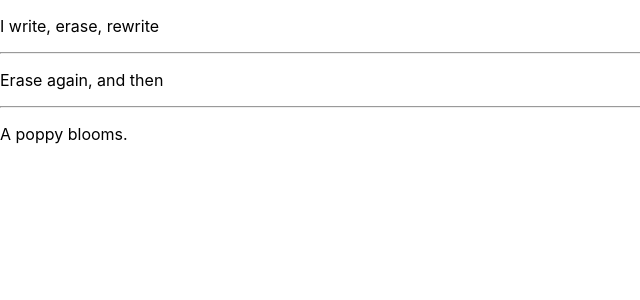
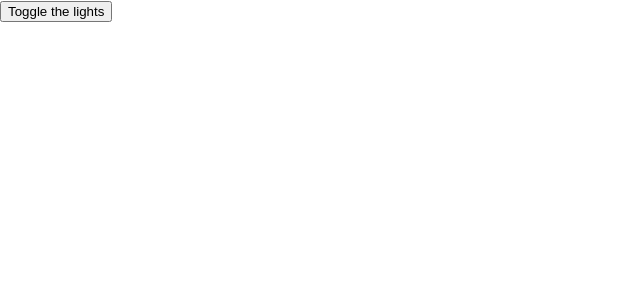
Before and after one commit to korbosit/react-dev, a React (Create React App) app: page / in a window 1280 px wide. Shown: the top 300 px of the page, without its empty margins (0-640 px from the left). Built offline with nearby package versions, Linux system fonts and the light colour scheme.

Commit message:
practice

```diff
--- a/src/App.js
+++ b/src/App.js
@@ -1,392 +1,176 @@
+import React from 'react';
+import './App.css';
 
-import './App.css';
-import { getImageUrl } from './utils';
-
-// const people = [
-// 	'Creola Katherine Johnson: mathematician',
-// 	'Mario José Molina-Pasquel Henríquez: chemist',
-// 	'Mohammad Abdus Salam: physicist',
-// 	'Percy Lavon Julian: chemist',
-// 	'Subrahmanyan Chandrasekhar: astrophysicist',
-// ];
 
 // const App = () => {
 
-// const listItems = people.map((element, index) => {
-// 	return <li key={index}>{element}</li>;
-// });
-
-// return (
-// 	<ul>{listItems}</ul>
-// )
-
-// }
-
-//========================================================================================================================================================
-
-// const people = [
-//    {
-//       id: 0,
-//       name: "Creola Katherine Johnson",
-//       profession: "mathematician",
-//       accomplishment: "spaceflight calculations",
-//       imageId: "MK3eW3A",
-//    },
-//    {
-//       id: 1,
-//       name: "Mario José Molina-Pasquel Henríquez",
-//       profession: "chemist",
-//       accomplishment: "discovery of Arctic ozone hole",
-//       imageId: "mynHUSa",
-//    },
-//    {
-//       id: 2,
-//       name: "Mohammad Abdus Salam",
-//       profession: "physicist",
-//       accomplishment: "electromagnetism theory",
-//       imageId: "bE7W1ji",
-//    },
-//    {
-//       id: 3,
-//       name: "Percy Lavon Julian",
-//       profession: "chemist",
-//       accomplishment:
-//          "pioneering cortisone drugs, steroids and birth control pills",
-//       imageId: "IOjWm71",
-//    },
-//    {
-//       id: 4,
-//       name: "Subrahmanyan Chandrasekhar",
-//       profession: "astrophysicist",
-//       accomplishment: "white dwarf star mass calculations",
-//       imageId: "lrWQx8l",
-//    },
-// ];
-
-
-// const App = () => {
-//    const chemists = people.filter((person) => person.profession === "chemist");
-//    const listItems = chemists.map((person) => (
-//       <li>
-//          <img src={getImageUrl(person)} alt={person.name} />
-//          <p>
-//             <b>{person.name}:</b>
-//             {" " + person.profession + " "}
-//             known for {person.accomplishment}
-//          </p>
-//       </li>
-//    ));
-//    return <ul>{listItems}</ul>;
-// };
-
-//========================================================================================================================================================
-
-// const people = [
-//    {
-//       id: 0,
-//       name: "Creola Katherine Johnson",
-//       profession: "mathematician",
-//       accomplishment: "spaceflight calculations",
-//       imageId: "MK3eW3A",
-//    },
-//    {
-//       id: 1,
-//       name: "Mario José Molina-Pasquel Henríquez",
-//       profession: "chemist",
-//       accomplishment: "discovery of Arctic ozone hole",
-//       imageId: "mynHUSa",
-//    },
-//    {
-//       id: 2,
-//       name: "Mohammad Abdus Salam",
-//       profession: "physicist",
-//       accomplishment: "electromagnetism theory",
-//       imageId: "bE7W1ji",
-//    },
-//    {
-//       id: 3,
-//       name: "Percy Lavon Julian",
-//       profession: "chemist",
-//       accomplishment:
-//          "pioneering cortisone drugs, steroids and birth control pills",
-//       imageId: "IOjWm71",
-//    },
-//    {
-//       id: 4,
-//       name: "Subrahmanyan Chandrasekhar",
-//       profession: "astrophysicist",
-//       accomplishment: "white dwarf star mass calculations",
-//       imageId: "lrWQx8l",
-//    },
-// ];
-
-
-// const App = () => {
-//    const listItems = people.map((person) => (
-//       <li key={person.id}>
-//          <img src={getImageUrl(person)} alt={person.name} />
-//          <p>
-//             <b>{person.name}:</b>
-//             {" " + person.profession + " "}
-//             known for {person.accomplishment}
-//          </p>
-//       </li>
-//    ));
-//    return <ul>{listItems}</ul>;
-// };
-
-//========================================================================================================================================================
-
-// const people = [
-//    {
-//       id: 0,
-//       name: "Creola Katherine Johnson",
-//       profession: "mathematician",
-//       accomplishment: "spaceflight calculations",
-//       imageId: "MK3eW3A",
-//    },
-//    {
-//       id: 1,
-//       name: "Mario José Molina-Pasquel Henríquez",
-//       profession: "chemist",
-//       accomplishment: "discovery of Arctic ozone hole",
-//       imageId: "mynHUSa",
-//    },
-//    {
-//       id: 2,
-//       name: "Mohammad Abdus Salam",
-//       profession: "physicist",
-//       accomplishment: "electromagnetism theory",
-//       imageId: "bE7W1ji",
-//    },
-//    {
-//       id: 3,
-//       name: "Percy Lavon Julian",
-//       profession: "chemist",
-//       accomplishment:
-//          "pioneering cortisone drugs, steroids and birth control pills",
-//       imageId: "IOjWm71",
-//    },
-//    {
-//       id: 4,
-//       name: "Subrahmanyan Chandrasekhar",
-//       profession: "astrophysicist",
-//       accomplishment: "white dwarf star mass calculations",
-//       imageId: "lrWQx8l",
-//    },
-// ];
-
-
-// const App = () => {
-//    const listItems = people.map((person) => (
-//       <li key={person.id}>
-//          <img src={getImageUrl(person)} alt={person.name} />
-//          <p>
-//             <b>{person.name}:</b>
-//             {" " + person.profession + " "}
-//             known for {person.accomplishment}
-//          </p>
-//       </li>
-//    ));
-//    return (
-//       <article>
-//          <h1>Scientists</h1>
-//          <ul>{listItems}</ul>
-//       </article>
-//    );
-// };
-
-// const App = () => {
-// 	// фильтруем химиков и получаем массив химиков
-//    const chemists = people.filter((person) => person.profession === "chemist");
-// 	// фильтруем остальных ученых и получаем массив их
-//    const otherScientists = people.filter(
-//       (person) => person.profession !== "chemist"
-//    );
-
-// 	// мапим химиков
-//    const chemistItems = chemists.map((person) => (
-//       <li key={person.id}>
-//          <img src={getImageUrl(person)} alt={person.name} />
-//          <p>
-//             <b>{person.name}:</b>
-//             {" " + person.profession + " "}
-//             known for {person.accomplishment}
-//          </p>
-//       </li>
-//    ));
-// 	// мапим остальных ученых
-//    const otherScientistItems = otherScientists.map((person) => (
-//       <li key={person.id}>
-//          <img src={getImageUrl(person)} alt={person.name} />
-//          <p>
-//             <b>{person.name}:</b>
-//             {" " + person.profession + " "}
-//             known for {person.accomplishment}
-//          </p>
-//       </li>
-//    ));
+// 	function handleClick() {
+// 		alert('You clicked me!');
+//   }
 
 //    return (
-//       <article>
-//          <h1>Scientists</h1>
-//          <ul>
-//             {chemists.length > 0 && (
-//                <li>
-//                   <h2>Chemists</h2>
-//                   {chemistItems}
-//                </li>
-//             )}
-//             {otherScientists.length > 0 && (
-//                <li>
-//                   <h2>Other Scientists</h2>
-//                   {otherScientistItems}
-//                </li>
-//             )}
-//          </ul>
-//       </article>
+// 		<button onClick={handleClick}>Click me</button>
 //    );
 // };
 
 //========================================================================================================================================================
 
-// const recipes = [
-//    {
-//       id: "greek-salad",
-//       name: "Greek Salad",
-//       ingredients: ["tomatoes", "cucumber", "onion", "olives", "feta"],
-//    },
-//    {
-//       id: "hawaiian-pizza",
-//       name: "Hawaiian Pizza",
-//       ingredients: [
-//          "pizza crust",
-//          "pizza sauce",
-//          "mozzarella",
-//          "ham",
-//          "pineapple",
-//       ],
-//    },
-//    {
-//       id: "hummus",
-//       name: "Hummus",
-//       ingredients: [
-//          "chickpeas",
-//          "olive oil",
-//          "garlic cloves",
-//          "lemon",
-//          "tahini",
-//       ],
-//    },
-// ];
+// function AlertButton({ message, children }) {
+//    return <button onClick={() => alert(message)}>{children}</button>;
+// }
 
 // const App = () => {
-
-// 	const listRecept = recipes.map((recipe) => (
-// 		<div key={recipe.id}>
-// 			<h2>{recipe.name}</h2>
-// 			<ul>
-// 				{recipe.ingredients.map((ingredient) => (
-// 					<li>
-// 						{ingredient}
-// 					</li>
-// 				))}
-// 			</ul>
-// 		</div>
-// 	));
-
 //    return (
 //       <div>
-//          <h1>Recipes</h1>
-// 			{listRecept}
+//          <AlertButton message="Playing!">Play Movie</AlertButton>
+//          <AlertButton message="Uploading!">Upload Image</AlertButton>
 //       </div>
 //    );
 // };
 
 //========================================================================================================================================================
 
-// const recipes = [
-//    {
-//       id: "greek-salad",
-//       name: "Greek Salad",
-//       ingredients: ["tomatoes", "cucumber", "onion", "olives", "feta"],
-//    },
-//    {
-//       id: "hawaiian-pizza",
-//       name: "Hawaiian Pizza",
-//       ingredients: [
-//          "pizza crust",
-//          "pizza sauce",
-//          "mozzarella",
-//          "ham",
-//          "pineapple",
-//       ],
-//    },
-//    {
-//       id: "hummus",
-//       name: "Hummus",
-//       ingredients: [
-//          "chickpeas",
-//          "olive oil",
-//          "garlic cloves",
-//          "lemon",
-//          "tahini",
-//       ],
-//    },
-// ];
+// function Button({ onClick, children }) {
+//    return <button onClick={onClick}>{children}</button>;
+// }
 
+// function PlayButton({ movieName }) {
+//    function handlePlayClick() {
+//       alert(`Playing ${movieName}!`);
+//    }
 
-// const Recipe = ({id, name, ingredients}) => {
-// 	return (
-// 		<div>
-// 			<h2>{name}</h2>
-// 			<ul>
-// 				{ingredients.map((ingredient) =>(
-// 					<li key={ingredient}>
-// 						{ingredient}
-// 					</li>
-// 				))}
-// 			</ul>
-// 		</div>
-//    );
+//    return <Button onClick={handlePlayClick}>Play "{movieName}"</Button>;
+// }
+
+// function UploadButton() {
+//    return <Button onClick={() => alert("Uploading!")}>Upload Image</Button>;
 // }
 
 // const App = () => {
 //    return (
 //       <div>
-//          <h1>Recipes</h1>
-//          {recipes.map((recipe) => (
-//             <Recipe {...recipe} key={recipe.id} />
-//          ))}
+//          <PlayButton movieName="Kiki's Delivery Service" />
+//          <UploadButton />
 //       </div>
 //    );
 // };
 
 //========================================================================================================================================================
 
+// function Button({ onSmash, children }) {
+// 	return <button onClick={onSmash}>{children}</button>;
+// }
 
-import { Fragment } from 'react';
+// const App = () => {
+//    return (
+//       <div>
+//          <Button onSmash={() => alert("Playing!")}>Play Movie</Button>
+//          <Button onSmash={() => alert("Uploading!")}>Upload Image</Button>
+//       </div>
+//    );
+// };
 
-const poem = {
-   lines: [
-      "I write, erase, rewrite",
-      "Erase again, and then",
-      "A poppy blooms.",
-   ],
-};
+//========================================================================================================================================================
+
+// const App = () => {
+//    return (
+//       <Toolbar
+//          onPlayMovie={() => alert("Playing!")}
+//          onUploadImage={() => alert("Uploading!")}
+//       />
+//    );
+// };
+
+// function Toolbar({ onPlayMovie, onUploadImage }) {
+//    return (
+//       <div>
+//          <Button onClick={onPlayMovie}>Play Movie</Button>
+//          <Button onClick={onUploadImage}>Upload Image</Button>
+//       </div>
+//    );
+// }
+
+// function Button({ onClick, children }) {
+// 	return <button onClick={onClick}>{children}</button>;
+// }
+
+//========================================================================================================================================================
+
+// const App = () => {
+//    return (
+//       <div
+//          className="Toolbar"
+//          onClick={() => {
+//             alert("You clicked on the toolbar!");
+//          }}
+//       >
+//          <button onClick={() => alert("Playing!")}>Play Movie</button>
+//          <button onClick={() => alert("Uploading!")}>Upload Image</button>
+//       </div>
+//    );
+// };
+
+//========================================================================================================================================================
+
+// function Button({ onClick, children }) {
+//    return (
+//       <button
+//          onClick={(e) => {
+//             e.stopPropagation();
+//             onClick();
+//          }}
+//       >
+//          {children}
+//       </button>
+//    );
+// }
+
+// const App = () => {
+//    return (
+//       <div
+//          className="Toolbar"
+//          onClick={() => {
+//             alert("You clicked on the toolbar!");
+//          }}
+//       >
+//          <Button onClick={() => alert("Playing!")}>Play Movie</Button>
+//          <Button onClick={() => alert("Uploading!")}>Upload Image</Button>
+//       </div>
+//    );
+// };
+
+//========================================================================================================================================================
+
+// const App = () => {
+//    return (
+//       <form
+//          onSubmit={(e) => {
+//             e.preventDefault();
+//             alert("Submitting!");
+//          }}
+//       >
+//          <input />
+//          <button>Send</button>
+//       </form>
+//    );
+// };
+
+//========================================================================================================================================================
 
 const App = () => {
-   return (
-      <article>
-         {poem.lines.map((line, i) => (
-            <Fragment key={i}>
-               {i > 0 && <hr />}
-               <p>{line}</p>
-            </Fragment>
-         ))}
-      </article>
-   );
+   function handleClick() {
+      let bodyStyle = document.body.style;
+      if (bodyStyle.backgroundColor === "black") {
+         bodyStyle.backgroundColor = "white";
+      } else {
+         bodyStyle.backgroundColor = "black";
+      }
+   }
+
+   return <button onClick={handleClick}>Toggle the lights</button>;
 };
 
 
+
+
 export default App;
```
